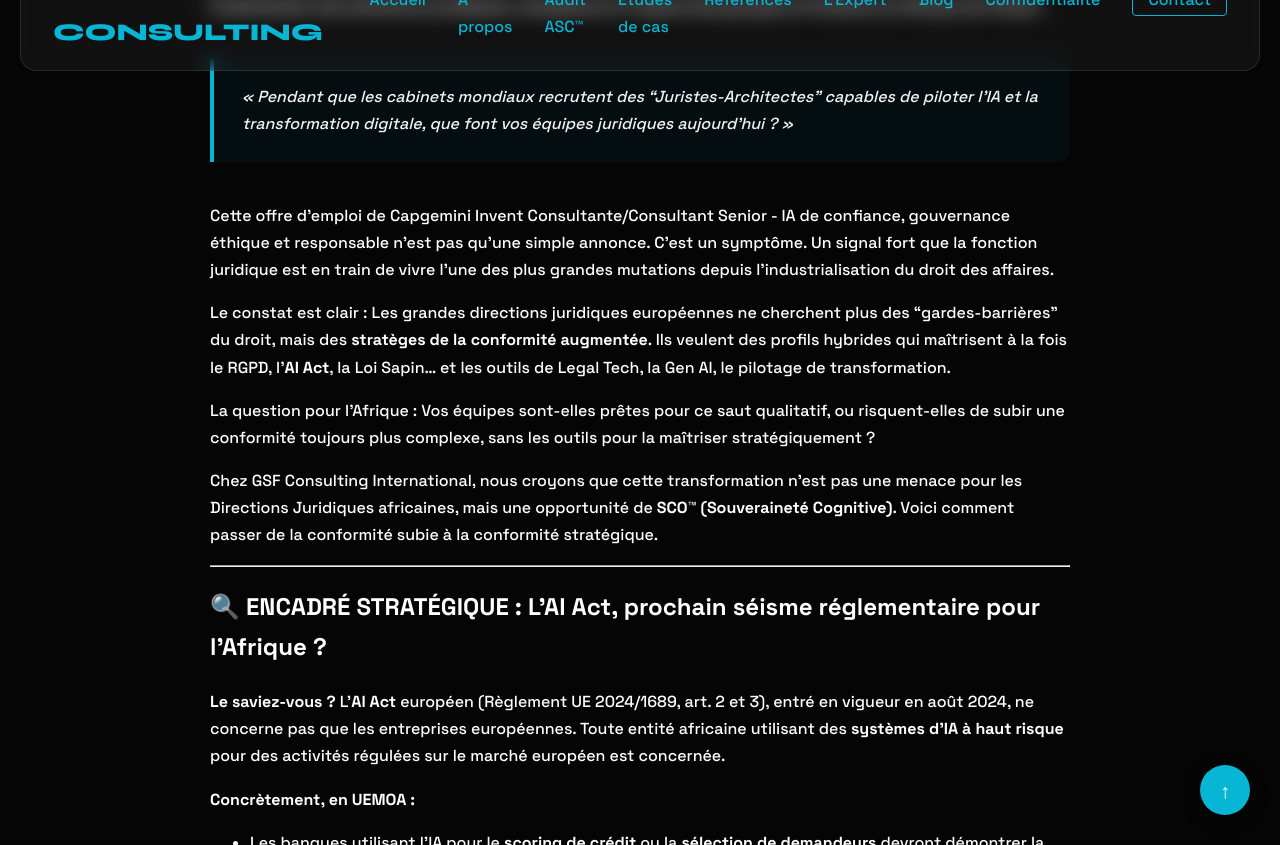
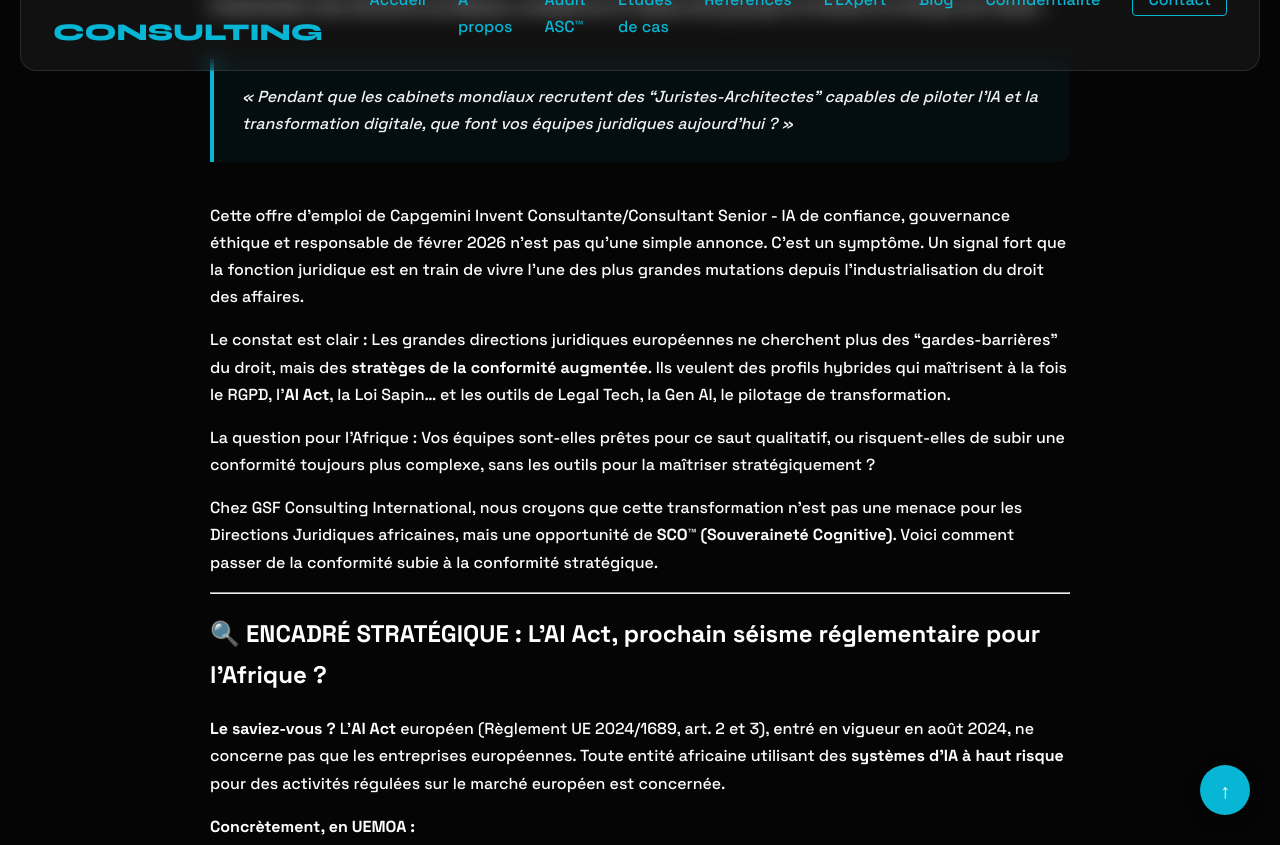
Before and after one commit to GSF-CONSULTING-INTERNATIONALE/.github.io-, a Jekyll site: the page built from _posts/2026-03-22-transformation-juridique-ia-ohada-capgemini.md, in a window 1280 px wide and 900 px high, scrolled down 1701 px, cut to the strip 55-900 px from the top of the window. Built offline with Jekyll 4.4.1, drawn with Linux system fonts in a browser that asks for light colours.

Commit message:
Updated 1 file via CloudCannon.

```diff
--- a/_posts/2026-03-22-transformation-juridique-ia-ohada-capgemini.md
+++ b/_posts/2026-03-22-transformation-juridique-ia-ohada-capgemini.md
@@ -16,7 +16,7 @@
 
 > « Pendant que les cabinets mondiaux recrutent des "Juristes-Architectes" capables de piloter l'IA et la transformation digitale, que font vos équipes juridiques aujourd'hui ? »
 
-Cette offre d'emploi de Capgemini Invent Consultante/Consultant Senior - IA de confiance, gouvernance éthique et responsable n'est pas qu'une simple annonce. C'est un symptôme. Un signal fort que la fonction juridique est en train de vivre l'une des plus grandes mutations depuis l'industrialisation du droit des affaires.
+Cette offre d'emploi de Capgemini Invent Consultante/Consultant Senior - IA de confiance, gouvernance éthique et responsable de févrer 2026 n'est pas qu'une simple annonce. C'est un symptôme. Un signal fort que la fonction juridique est en train de vivre l'une des plus grandes mutations depuis l'industrialisation du droit des affaires.
 
 Le constat est clair : Les grandes directions juridiques européennes ne cherchent plus des "gardes-barrières" du droit, mais des **stratèges de la conformité augmentée**. Ils veulent des profils hybrides qui maîtrisent à la fois le RGPD, l'**AI Act**, la Loi Sapin… et les outils de Legal Tech, la Gen AI, le pilotage de transformation.
 
```
